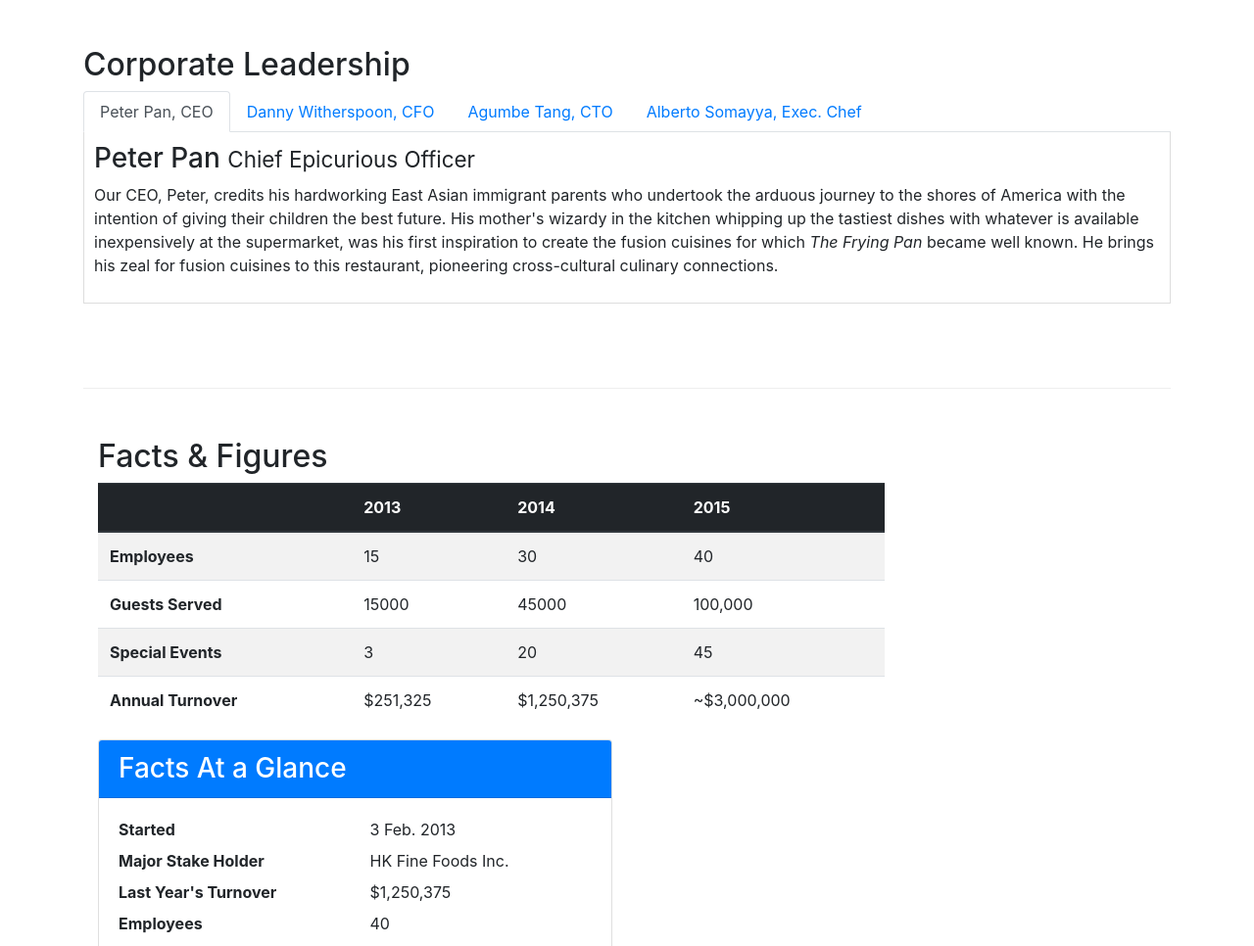
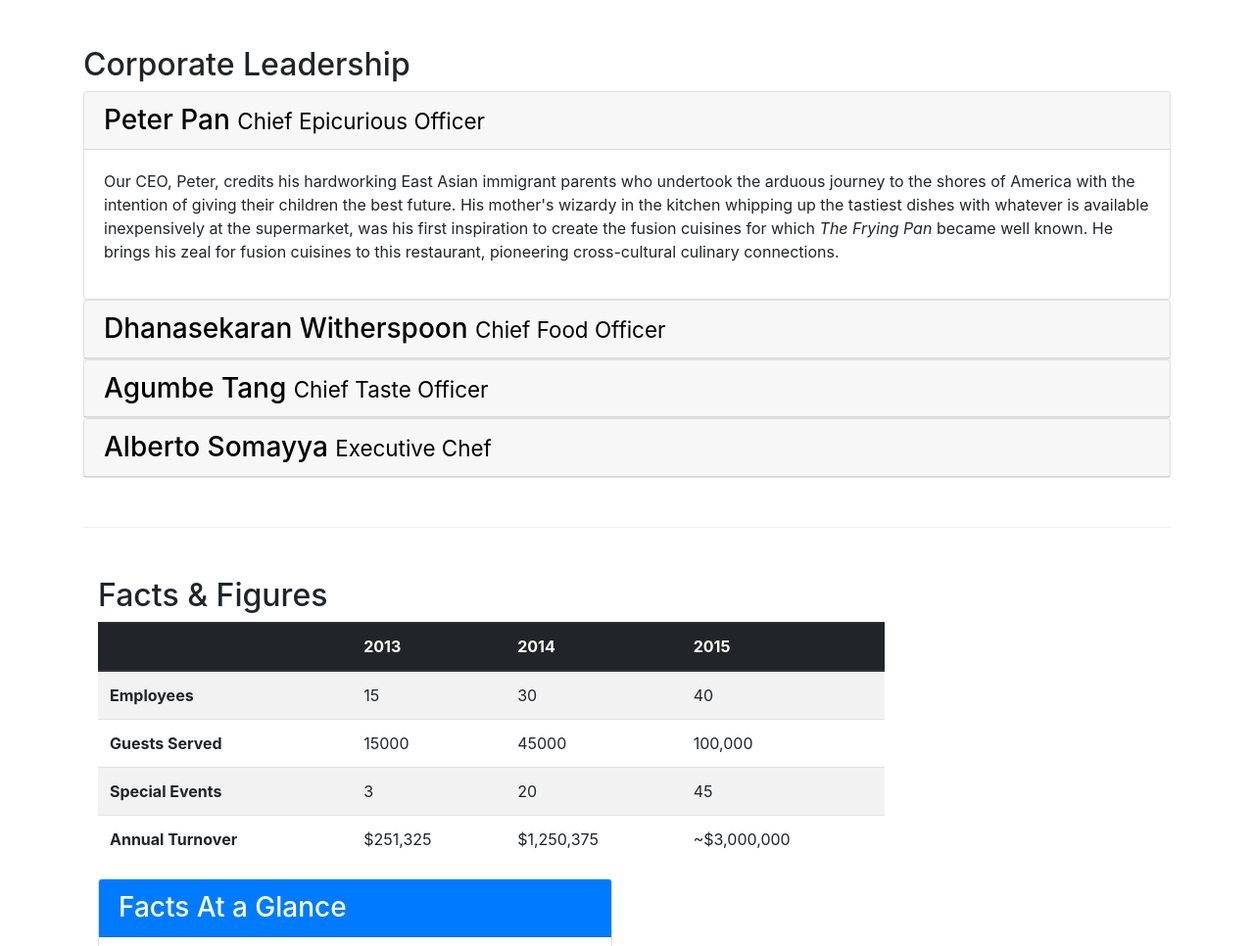
Before and after one commit to guth0025/Bootstrap, a website: page aboutus.html in a window 1280 px wide. Shown: the part 762-1728 px from the top of the page at 98% size. Drawn offline with nearby package versions, Linux system fonts and the light colour scheme.

Commit message:
Collapse/Accordion

```diff
--- a/aboutus.html
+++ b/aboutus.html
@@ -74,40 +74,59 @@
         <div class="row col-12 row-content">
             <div>
                 <h2>Corporate Leadership</h2>
-                <ul class="nav nav-tabs">
-                  <li class="nav-item">
-                    <a class="nav-link active" href="#peter"
-                      role="tab" data-toggle="tab">Peter Pan, CEO</a>
-                  </li>
-                  <li class="nav-item">
-                    <a class="nav-link" href="#danny" role="tab"
-                    data-toggle="tab">Danny Witherspoon, CFO</a>
-                  </li>
-                  <li class="nav-item">
-                    <a class="nav-link" href="#agumbe"role="tab"
-                    data-toggle="tab">Agumbe Tang, CTO</a>
-                  </li>
-                  <li class="nav-item">
-                    <a class="nav-link" href="#alberto" role="tab"
-                    data-toggle="tab">Alberto Somayya, Exec. Chef</a>
-                  </li>
-                </ul>
-              <div class="tab-content">
-                <div role="tabpanel" class="tab-pane fade show active" id="peter">
-                  <h3>Peter Pan <small>Chief Epicurious Officer</small></h3>
-                  <p class="d-none d-sm-block">Our CEO, Peter, credits his hardworking East Asian immigrant parents who undertook the arduous journey to the shores of America with the intention of giving their children the best future. His mother's wizardy in the kitchen whipping up the tastiest dishes with whatever is available inexpensively at the supermarket, was his first inspiration to create the fusion cuisines for which <em>The Frying Pan</em> became well known. He brings his zeal for  fusion cuisines to this restaurant, pioneering cross-cultural culinary connections.</p>
+
+              <div id="accordion">
+                <div class="card">
+                  <div class="card-header" role="tab" id="peterhead">
+                      <h3 class="mb-0">
+                        <a data-toggle="collapse" data-target="#peter" href="#">Peter Pan <small>Chief Epicurious Officer</small>
+                        </a>
+                      </h3>
+                  </div>
+                  <div role="tabpanel" class="collapse show" id="peter" data-parent="#accordion">
+                    <div class="card-body">
+                                          <p class="d-none d-sm-block">Our CEO, Peter, credits his hardworking East Asian immigrant parents who undertook the arduous journey to the shores of America with the intention of giving their children the best future. His mother's wizardy in the kitchen whipping up the tastiest dishes with whatever is available inexpensively at the supermarket, was his first inspiration to create the fusion cuisines for which <em>The Frying Pan</em> became well known. He brings his zeal for  fusion cuisines to this restaurant, pioneering cross-cultural culinary connections.</p>
+                    </div>
+                  </div>
                 </div>
-                <div role="tabpanel" class="tab-pane fade" id="danny">
-                  <h3>Dhanasekaran Witherspoon <small>Chief Food Officer</small></h3>
-                  <p class="d-none d-sm-block">Our CFO, Danny, as he is affectionately referred to by his colleagues, comes from a long established family tradition in farming and produce. His experiences growing up on a farm in the Australian outback gave him great appreciation for varieties of food sources. As he puts it in his own words, <em>Everything that runs, wins, and everything that stays, pays!</em></p>
+                <div class="card">
+                  <div class="card-header" role="tab" id="dannyhead">
+                      <h3 class="mb-0">
+                        <a data-toggle="collapse" data-target="#danny" href="#">Dhanasekaran Witherspoon <small>Chief Food Officer</small>
+                        </a>
+                      </h3>
+                  </div>
+                  <div role="tabpanel" class="collapse" id="danny" data-parent="#accordion">
+                    <div class="card-body">
+                      <p class="d-none d-sm-block">Our CFO, Danny, as he is affectionately referred to by his colleagues, comes from a long established family tradition in farming and produce. His experiences growing up on a farm in the Australian outback gave him great appreciation for varieties of food sources. As he puts it in his own words, <em>Everything that runs, wins, and everything that stays, pays!</em></p>
+                    </div>
+                  </div>
                 </div>
-                <div role="tabpanel" class="tab-pane fade" id="agumbe">
-                  <h3>Agumbe Tang <small>Chief Taste Officer</small></h3>
-                  <p class="d-none d-sm-block">Blessed with the most discerning gustatory sense, Agumbe, our CTO, personally ensures that every dish that we serve meets his exacting tastes. Our chefs dread the tongue lashing that ensues if their dish does not meet his exacting standards. He lives by his motto, <em>You click only if you survive my lick.</em></p>
+                <div class="card">
+                  <div class="card-header" role="tab" id="agumbehead">
+                      <h3 class="mb-0">
+                        <a data-toggle="collapse" data-target="#agumbe" href="#">Agumbe Tang <small>Chief Taste Officer</small>
+                        </a>
+                      </h3>
+                  </div>
+                  <div role="tabpanel" class="collapse" id="agumbe" data-parent="#accordion">
+                    <div class="card-body">
+                      <p class="d-none d-sm-block">Blessed with the most discerning gustatory sense, Agumbe, our CTO, personally ensures that every dish that we serve meets his exacting tastes. Our chefs dread the tongue lashing that ensues if their dish does not meet his exacting standards. He lives by his motto, <em>You click only if you survive my lick.</em></p>
+                    </div>
+                  </div>
                 </div>
-                <div role="tabpanel" class="tab-pane fade" id="alberto">
-                  <h3>Alberto Somayya <small>Executive Chef</small></h3>
-                  <p class="d-none d-sm-block">Award winning three-star Michelin chef with wide International experience having worked closely with whos-who in the culinary world, he specializes in creating mouthwatering Indo-Italian fusion experiences. He says, <em>Put together the cuisines from the two craziest cultures, and you get a winning hit! Amma Mia!</em></p>
+                <div class="card">
+                  <div class="card-header" role="tab" id="albertohead">
+                      <h3 class="mb-0">
+                        <a data-toggle="collapse" data-target="#alberto" href="#">Alberto Somayya <small>Executive Chef</small>
+                        </a>
+                      </h3>
+                  </div>
+                  <div role="tabpanel" class="collapse" id="alberto" data-parent="#accordion">
+                    <div class="card-body">
+                      <p class="d-none d-sm-block">Award winning three-star Michelin chef with wide International experience having worked closely with whos-who in the culinary world, he specializes in creating mouthwatering Indo-Italian fusion experiences. He says, <em>Put together the cuisines from the two craziest cultures, and you get a winning hit! Amma Mia!</em></p>
+                    </div>
+                  </div>
                 </div>
             </div>
           </div>
--- a/css/styles.css
+++ b/css/styles.css
@@ -37,3 +37,6 @@ body{
     border-bottom: 1px solid #ddd;
     padding: 10px;
 }
+a{
+  color: black;
+}
```
